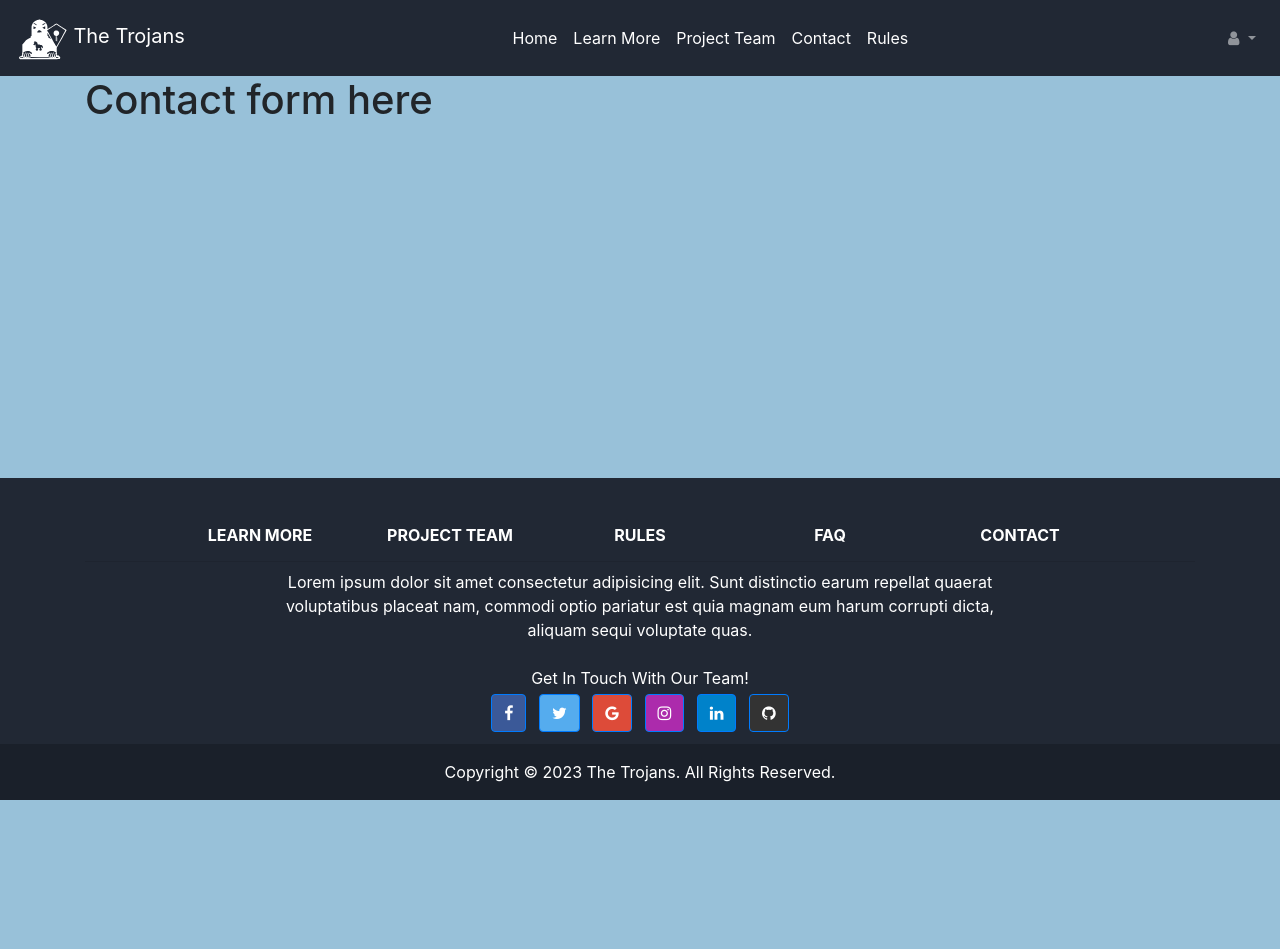
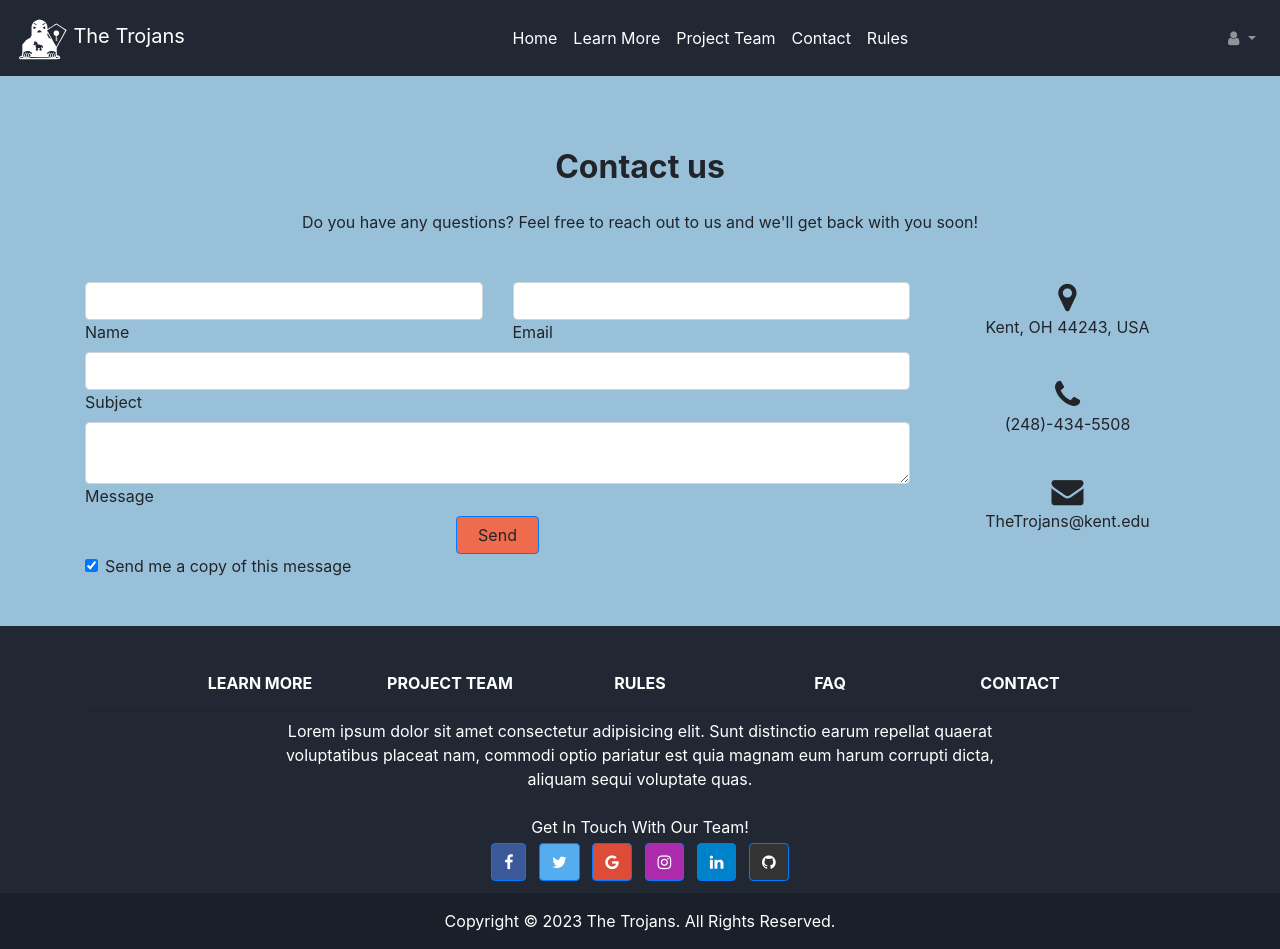
Before and after one commit to HCIGiovanniFanclub/HCIProject, a Flask app: page /contact in a window 1280 px wide. Before the commit the page ends 800 px from the top, so only its background shows below. Run offline with Flask 3, Linux system fonts and the light colour scheme; some libraries are stand-ins or nearby versions.

Commit message:
Contact Page and Footer modification

```diff
--- a/website/templates/base.html
+++ b/website/templates/base.html
@@ -17,7 +17,8 @@
     <link rel="stylesheet" href="https://maxcdn.bootstrapcdn.com/font-awesome/4.4.0/css/font-awesome.min.css">
     <title>{% block title %} Home {% endblock %}</title>
   </head>
-  <body style="background-color: #98C1D9;">
+  <body class="body" style="background-color: #98C1D9;">
+    <div class="pb-5">
     <nav class="navbar navbar-expand-lg navbar-dark" style="background-color:#212834;">
 	      <a class="navbar-brand" href="#">
      <img src="https://raw.githubusercontent.com/HCIGiovanniFanclub/HCIProject/5992255239370318a06c06e6f8099b9c3cb8bb18/assets/trojanedited.svg" height="50" class="d-inline-blockalign-top"alt=""> The Trojans</a>
@@ -93,8 +94,9 @@
       integrity="sha384-JZR6Spejh4U02d8jOt6vLEHfe/JQGiRRSQQxSfFWpi1MquVdAyjUar5+76PVCmYl"
       crossorigin="anonymous"
     ></script>
+  </div>
       <!-- Footer -->
-  <footer class="text-center text-white fixed-bottom" style="background-color:#212834;">
+  <footer class="text-center text-white sticky-bottom" style="background-color:#212834;">
     <!-- Grid container -->
     <div class="container">
       <!-- Section: Links -->
--- a/website/templates/contact.html
+++ b/website/templates/contact.html
@@ -1,4 +1,109 @@
 {% extends "base.html"%} {% block title %} Home {% endblock %} {%block content
 %}
-<h1>Contact form here</h1>
+
+<!--Section: Contact v.2-->
+<section class="mb-4">
+
+    <!--Section heading-->
+    <h2 class="h1-responsive font-weight-bold text-center my-4">Contact us</h2>
+    <!--Section description-->
+    <p class="text-center w-responsive mx-auto mb-5">Do you have any questions? Feel free to reach out to us and we'll get back with you soon!</p>
+
+    <div class="row">
+
+        <!--Grid column-->
+        <div class="col-md-9 mb-md-0 mb-5">
+            <form id="contact-form" name="contact-form" action="mail.php" method="POST">
+
+                <!--Grid row-->
+                <div class="row">
+
+                    <!--Grid column-->
+                    <div class="col-md-6">
+                        <div class="md-form mb-0">
+                            <input type="text" id="name" name="name" class="form-control">
+                            <label for="name" class="">Name</label>
+                        </div>
+                    </div>
+                    <!--Grid column-->
+
+                    <!--Grid column-->
+                    <div class="col-md-6">
+                        <div class="md-form mb-0">
+                            <input type="text" id="email" name="email" class="form-control">
+                            <label for="email" class="">Email</label>
+                        </div>
+                    </div>
+                    <!--Grid column-->
+
+                </div>
+                <!--Grid row-->
+
+                <!--Grid row-->
+                <div class="row">
+                    <div class="col-md-12">
+                        <div class="md-form mb-0">
+                            <input type="text" id="subject" name="subject" class="form-control">
+                            <label for="subject" class="">Subject</label>
+                        </div>
+                    </div>
+                </div>
+                <!--Grid row-->
+
+                <!--Grid row-->
+                <div class="row">
+
+                    <!--Grid column-->
+                    <div class="col-md-12">
+
+                        <div class="md-form">
+                            <textarea type="text" id="message" name="message" rows="2" class="form-control md-textarea"></textarea>
+                            <label for="message">Message</label>
+                        </div>
+
+                    </div>
+                </div>
+                <!--Grid row-->
+
+            </form>
+
+            <div class="text-center text-md-center">
+                <a class="btn btn-primary" style = "width: 10%; background-color: #ee6c4d" onclick="document.getElementById('contact-form').submit();">Send</a>
+            </div>
+            <div class="status"></div>
+
+              <!-- Checkbox -->
+            <div class="form-check d-flex justify-content-right mb-4">
+                <input class="form-check-input me-2" type="checkbox" value="" id="form4Example4" checked />
+                <label class="form-check-label" for="form4Example4">
+                    Send me a copy of this message
+                </label>
+            </div>
+
+
+        </div>
+        <!--Grid column-->
+
+        <!--Grid column-->
+        <div class="col-md-3 text-center">
+            <ul class="list-unstyled mb-0">
+                <li><i class="fa fa-map-marker fa-2x"></i>
+                    <p>Kent, OH 44243, USA</p>
+                </li>
+
+                <li><i class="fa fa-phone mt-4 fa-2x"></i>
+                    <p>(248)-434-5508</p>
+                </li>
+
+                <li><i class="fa fa-envelope mt-4 fa-2x"></i>
+                    <p>TheTrojans@kent.edu</p>
+                </li>
+            </ul>
+        </div>
+        <!--Grid column-->
+
+    </div>
+
+</section>
+<!--Section: Contact v.2-->
 {% endblock %}
```
